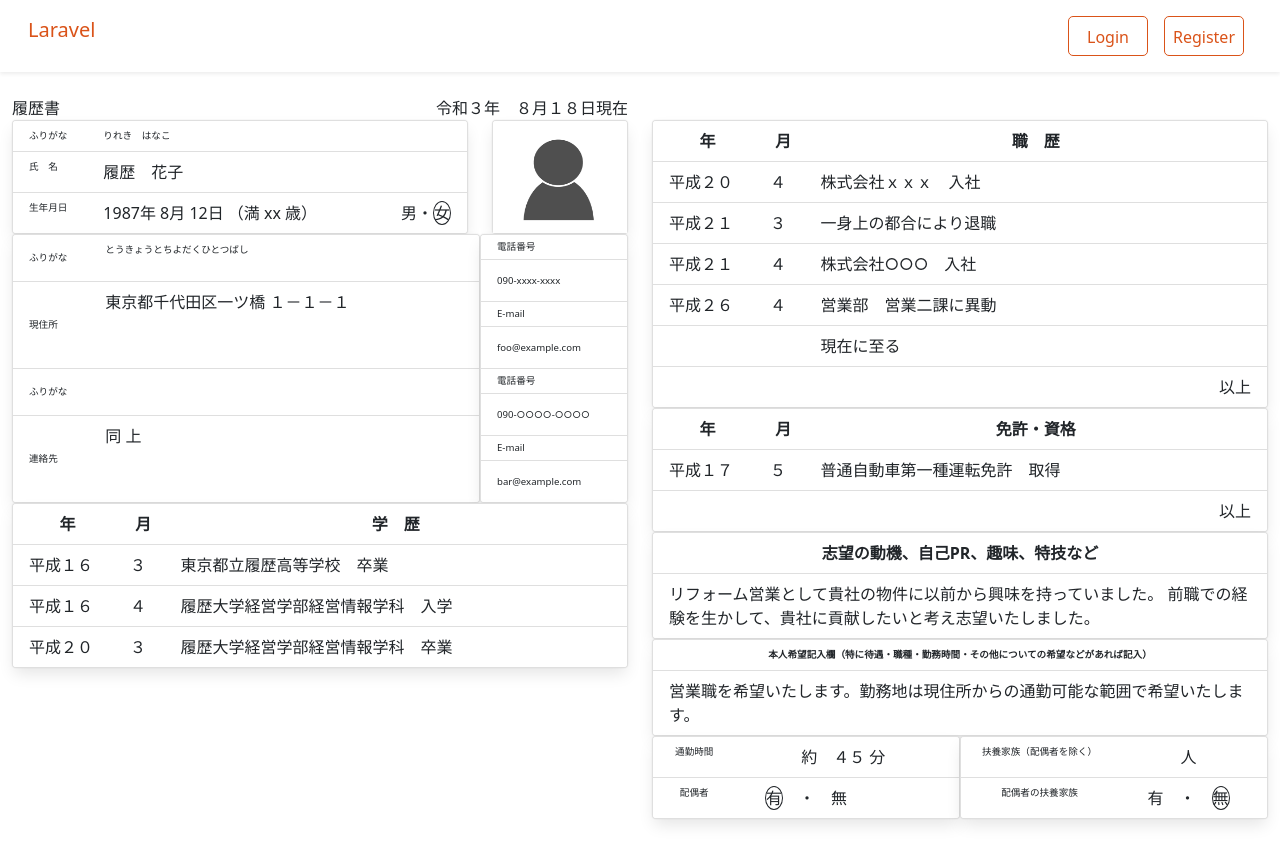
After one commit to 0gravity000/__resume, a Laravel app: page /profile in a window 1280 px wide. The commit adds this page. Run offline with Laravel 8, Linux system fonts and the light colour scheme; data comes from the database, SQL or seed files in the repository; data that the repository does not hold is empty; style sheets or scripts are compiled from the project's sources.

Commit message:
Add profile view page transision

```diff
--- a/app/Http/Controllers/ProfileController.php
+++ b/app/Http/Controllers/ProfileController.php
@@ -4,6 +4,9 @@ namespace App\Http\Controllers;
 
 use App\Profile;
 use Illuminate\Http\Request;
+
+use Illuminate\Support\Facades\Auth;
+use App\User;
 
 class ProfileController extends Controller
 {
@@ -15,6 +18,10 @@ class ProfileController extends Controller
     public function index()
     {
         //
+        //dd(Auth::user()->id);
+        $user = User::where('id', Auth::user()->id)->get();
+        $profile = Profile::where('user_id', Auth::user()->id)->get();
+        return view('profile', compact('user', 'profile'));
     }
 
     /**
--- a/composer.json
+++ b/composer.json
@@ -9,6 +9,7 @@
     "license": "MIT",
     "require": {
         "php": "^7.2.5|^8.0",
+        "doctrine/dbal": "^3.1",
         "fideloper/proxy": "^4.4",
         "fruitcake/laravel-cors": "^2.0",
         "guzzlehttp/guzzle": "^6.3.1|^7.0.1",
--- a/resources/views/layouts/app.blade.php
+++ b/resources/views/layouts/app.blade.php
@@ -16,13 +16,13 @@
     <link rel="dns-prefetch" href="//fonts.gstatic.com">
     <link href="https://fonts.googleapis.com/css?family=Nunito" rel="stylesheet">
 
+    <!-- Bulma CSS この順番でnav dropdownの表示が少し変わる-->
+    <link rel="stylesheet" href="https://cdn.jsdelivr.net/npm/bulma@0.9.3/css/bulma.min.css">
     <!-- Styles -->
     <link href="{{ asset('css/app.css') }}" rel="stylesheet">
     <link href="{{ asset('css/resume.css') }}" rel="stylesheet">
     <!-- Bootstrap CSS -->
     <link href="https://cdn.jsdelivr.net/npm/bootstrap@5.0.2/dist/css/bootstrap.min.css" rel="stylesheet" integrity="sha384-EVSTQN3/azprG1Anm3QDgpJLIm9Nao0Yz1ztcQTwFspd3yD65VohhpuuCOmLASjC" crossorigin="anonymous">
-    <!-- Bulma CSS -->
-    <link rel="stylesheet" href="https://cdn.jsdelivr.net/npm/bulma@0.9.3/css/bulma.min.css">
 </head>
 <body>
     <div id="app">
@@ -38,6 +38,13 @@
                 <div class="collapse navbar-collapse" id="navbarSupportedContent">
                     <!-- Left Side Of Navbar -->
                     <ul class="navbar-nav mr-auto">
+                    @if (Route::has('login'))
+                        @auth
+                        <li class="nav-item px-2 py-2">
+                            <a class="welcome_header_boxlink" href="{{ url('/home') }}">Dashboard</a>
+                        </li>
+                        @endauth
+                    @endif
 
                     </ul>
 
--- /dev/null
+++ b/resources/views/profile.blade.php
@@ -0,0 +1,324 @@
+@extends('layouts.app')
+
+@section('content')
+<div class="container-fluid">
+    <div class="row">
+        <div class="col">
+            <div class="columns">
+                <div class="column is-6">履歴書</div>
+                <div class="column is-6 text-end">令和３年　８月１８日現在</div>
+            </div>
+        </div>  <!-- col -->
+        <div class="col">
+        </div>  <!-- col -->
+    </div>  <!-- row -->
+
+    <div class="row">
+        <div class="col">
+            <div class="row">
+                <div class="col-9">
+                <div class="card">
+                    <ul class="list-group list-group-flush">
+                        <li class="list-group-item">
+                            <div class="columns">
+                                <div class="column is-2 fontsize-sm">ふりがな</div>
+                                <div class="column fontsize-sm">りれき　はなこ</div>
+                            </div>
+                        </li>
+                        <li class="list-group-item">
+                            <div class="columns">
+                                <div class="column is-2 fontsize-sm">氏　名</div>
+                                <div class="column">履歴　花子</div>
+                            </div>
+                        </li>
+                        <li class="list-group-item">
+                            <div class="columns">
+                                <div class="column is-2 fontsize-sm">生年月日</div>
+                                <div class="column">1987年 8月 12日 （満 xx 歳）</div>
+                                <div class="column is-3 text-end">男・<span class="maru">女</span></div>
+                            </div>
+                        </li>
+                    </ul>
+                </div>  <!-- card -->
+                </div>  <!-- col -->
+
+                <div class="col">
+                <div class="card">
+                    <img src="{{ asset('img/person-shadow.jpg') }}" class="card-img-top card-img-size" alt="...">
+                </div>  <!-- card -->
+                </div>  <!-- col -->
+            </div>  <!-- row -->
+
+            <div class="row">
+                <div class="col-9 pr-0">
+                <div class="card">
+                    <ul class="list-group list-group-flush">
+                        <li class="list-group-item">
+                            <div class="columns">
+                                <div class="column is-2 fontsize-sm card-row-hight-30">ふりがな</div>
+                                <div class="column fontsize-sm">とうきょうとちよだくひとつばし</div>
+                            </div>
+                        </li>
+                        <li class="list-group-item">
+                            <div class="columns">
+                                <div class="column is-2 fontsize-sm card-row-hight-70">現住所</div>
+                                <div class="column">東京都千代田区一ツ橋 １－１－１</div>
+                            </div>
+                        </li>
+                        <li class="list-group-item">
+                            <div class="columns">
+                                <div class="column is-2 fontsize-sm card-row-hight-30">ふりがな</div>
+                                <div class="column fontsize-sm"></div>
+                            </div>
+                        </li>
+                        <li class="list-group-item">
+                            <div class="columns">
+                                <div class="column fontsize-sm is-2 card-row-hight-70">連絡先</div>
+                                <div class="column">同 上</div>
+                            </div>
+                        </li>
+                    </ul>
+                </div>    <!-- card -->
+                </div>  <!-- col -->
+
+                <div class="col pl-0">
+                <div class="card">
+                    <ul class="list-group list-group-flush">
+                        <li class="list-group-item">
+                            <div class="columns">
+                                    <div class="column fontsize-sm card-row-hight-8">電話番号</div>
+                            </div>
+                        </li>
+                        <li class="list-group-item">
+                            <div class="columns">
+                                    <div class="column fontsize-sm card-row-hight-25">090-xxxx-xxxx</div>
+                            </div>
+                        </li>
+                        <li class="list-group-item">
+                            <div class="columns">
+                                <div class="column fontsize-sm card-row-hight-8">E-mail</div>
+                            </div>
+                        </li>
+                        <li class="list-group-item">
+                            <div class="columns">
+                                <div class="column fontsize-sm card-row-hight-25">foo@example.com</div>
+                            </div>
+                        </li>
+                        <li class="list-group-item">
+                            <div class="columns">
+                                <div class="column fontsize-sm card-row-hight-8">電話番号</div>
+                            </div>
+                        </li>
+                        <li class="list-group-item">
+                            <div class="columns">
+                                    <div class="column fontsize-sm card-row-hight-25">090-○○○○-○○○○</div>
+                            </div>
+                        </li>
+                        <li class="list-group-item">
+                            <div class="columns">
+                                <div class="column fontsize-sm card-row-hight-8">E-mail</div>
+                            </div>
+                        </li>
+                        <li class="list-group-item">
+                            <div class="columns">
+                                <div class="column fontsize-sm card-row-hight-25">bar@example.com</div>
+                            </div>
+                        </li>
+                    </ul>
+                </div>  <!-- card -->
+                </div>  <!-- col -->
+            </div>  <!-- row -->
+
+            <div class="card">
+                <ul class="list-group list-group-flush">
+                    <li class="list-group-item">
+                        <div class="columns fw-bold">
+                            <div class="column is-2 text-center">年</div>
+                            <div class="column is-1 text-center">月</div>
+                            <div class="column is-9 text-center">学　歴</div>
+                        </div>
+                    </li>
+                    <li class="list-group-item">
+                        <div class="columns">
+                            <div class="column is-2">平成１６</div>
+                            <div class="column is-1">３</div>
+                            <div class="column is-9">東京都立履歴高等学校　卒業</div>
+                        </div>
+                    </li>
+                    <li class="list-group-item">
+                        <div class="columns">
+                            <div class="column is-2">平成１６</div>
+                            <div class="column is-1">４</div>
+                            <div class="column is-9">履歴大学経営学部経営情報学科　入学</div>
+                        </div>
+                    </li>
+                    <li class="list-group-item">
+                        <div class="columns">
+                            <div class="column is-2">平成２０</div>
+                            <div class="column is-1">３</div>
+                            <div class="column is-9">履歴大学経営学部経営情報学科　卒業</div>
+                        </div>
+                    </li>
+                </ul>
+            </div>  <!-- card -->
+        </div>  <!-- col -->
+
+        <div class="col">
+            <div class="card">
+                <ul class="list-group list-group-flush">
+                    <li class="list-group-item">
+                        <div class="columns fw-bold">
+                            <div class="column is-2 text-center">年</div>
+                            <div class="column is-1 text-center">月</div>
+                            <div class="column is-9 text-center">職　歴</div>
+                        </div>
+                    </li>
+                    <li class="list-group-item">
+                        <div class="columns">
+                            <div class="column is-2">平成２０</div>
+                            <div class="column is-1">４</div>
+                            <div class="column is-9">株式会社ｘｘｘ　入社</div>
+                        </div>
+                    </li>
+                    <li class="list-group-item">
+                        <div class="columns">
+                            <div class="column is-2">平成２１</div>
+                            <div class="column is-1">３</div>
+                            <div class="column is-9">一身上の都合により退職</div>
+                        </div>
+                    </li>
+                    <li class="list-group-item">
+                        <div class="columns">
+                            <div class="column is-2">平成２１</div>
+                            <div class="column is-1">４</div>
+                            <div class="column is-9">株式会社○○○　入社</div>
+                        </div>
+                    </li>
+                    <li class="list-group-item">
+                        <div class="columns">
+                            <div class="column is-2">平成２６</div>
+                            <div class="column is-1">４</div>
+                            <div class="column is-9">営業部　営業二課に異動</div>
+                        </div>
+                    </li>
+                    <li class="list-group-item">
+                        <div class="columns">
+                            <div class="column is-2"></div>
+                            <div class="column is-1"></div>
+                            <div class="column is-9">現在に至る</div>
+                        </div>
+                    </li>
+                    <li class="list-group-item">
+                        <div class="columns">
+                            <div class="column is-2"></div>
+                            <div class="column is-1"></div>
+                            <div class="column is-9 text-end">以上</div>
+                        </div>
+                    </li>
+
+                </ul>
+            </div>  <!-- card -->
+
+            <div class="card">
+                <ul class="list-group list-group-flush">
+                    <li class="list-group-item">
+                        <div class="columns fw-bold">
+                            <div class="column is-2 text-center">年</div>
+                            <div class="column is-1 text-center">月</div>
+                            <div class="column is-9 text-center">免許・資格</div>
+                        </div>
+                    </li>
+                    <li class="list-group-item">
+                        <div class="columns">
+                            <div class="column is-2">平成１７</div>
+                            <div class="column is-1">５</div>
+                            <div class="column is-9">普通自動車第一種運転免許　取得</div>
+                        </div>
+                    </li>
+                    <li class="list-group-item">
+                        <div class="columns">
+                            <div class="column is-2"></div>
+                            <div class="column is-1"></div>
+                            <div class="column is-9  text-end">以上</div>
+                        </div>
+                    </li>
+                </ul>
+            </div>  <!-- card -->
+
+            <div class="card">
+                <ul class="list-group list-group-flush">
+                    <li class="list-group-item">
+                        <div class="columns fw-bold">
+                            <div class="column is-full text-center">志望の動機、自己PR、趣味、特技など</div>
+                        </div>
+                    </li>
+                    <li class="list-group-item">
+                        <div class="columns">
+                            <div class="column is-full">
+                                リフォーム営業として貴社の物件に以前から興味を持っていました。
+                                前職での経験を生かして、貴社に貢献したいと考え志望いたしました。
+                            </div>
+                        </div>
+                    </li>
+                </ul>
+            </div>  <!-- card -->
+            <div class="card">
+                <ul class="list-group list-group-flush">
+                    <li class="list-group-item">
+                        <div class="columns fw-bold">
+                            <div class="column is-full text-center fontsize-sm">本人希望記入欄（特に待遇・職種・勤務時間・その他についての希望などがあれば記入）</div>
+                        </div>
+                    </li>
+                    <li class="list-group-item">
+                        <div class="columns">
+                            <div class="column is-full">
+                                営業職を希望いたします。勤務地は現住所からの通勤可能な範囲で希望いたします。
+                            </div>
+                        </div>
+                    </li>
+                </ul>
+            </div>  <!-- card -->
+
+            <div class="row">
+                <div class="col pr-0">
+                <div class="card">
+                <ul class="list-group list-group-flush">
+                    <li class="list-group-item">
+                        <div class="columns">
+                            <div class="column is-3 text-center fontsize-sm">通勤時間</div>
+                            <div class="column is-9 text-center">約　４５ 分</div>
+                        </div>
+                    </li>
+                    <li class="list-group-item">
+                        <div class="columns">
+                            <div class="column is-3 text-center fontsize-sm">配偶者</div>
+                            <div class="column is-6 text-center"><span class="maru">有</span>　・　無</div>
+                        </div>
+                    </li>
+                </ul>
+                </div>  <!-- card -->
+                </div>  <!-- col -->
+                <div class="col pl-0">
+                <div class="card">
+                <ul class="list-group list-group-flush">
+                <li class="list-group-item">
+                        <div class="columns">
+                            <div class="column is-6 text-center fontsize-sm">扶養家族（配偶者を除く）</div>
+                            <div class="column is-6 text-center">人</div>
+                        </div>
+                    </li>
+                    <li class="list-group-item">
+                        <div class="columns">
+                            <div class="column is-6 text-center fontsize-sm">配偶者の扶養家族</div>
+                            <div class="column is-6 text-center">有　・　<span class="maru">無</span></div>
+                        </div>
+                    </li>
+                </ul>
+                </div>  <!-- card -->
+                </div>  <!-- col -->
+            </div>  <!-- row -->
+        </div>  <!-- col -->
+    </div>  <!-- row -->
+
+</div>
+@endsection
--- a/routes/web.php
+++ b/routes/web.php
@@ -1,6 +1,7 @@
 <?php
 
 use Illuminate\Support\Facades\Route;
+use Illuminate\Support\Facades\Auth;
 
 /*
 |--------------------------------------------------------------------------
@@ -21,3 +22,4 @@ Auth::routes();
 
 Route::get('/home', 'HomeController@index')->name('home');
 Route::get('/guest', 'GuestController@index')->name('guest');
+Route::get('/profile', 'ProfileController@index')->name('profile');
```
Also changed, not shown: resources/views/home.blade.php (+7 -3 lines), database/migrations/2021_08_18_171237_add_user_id_to_profiles_table.php (added), 1 other file.
